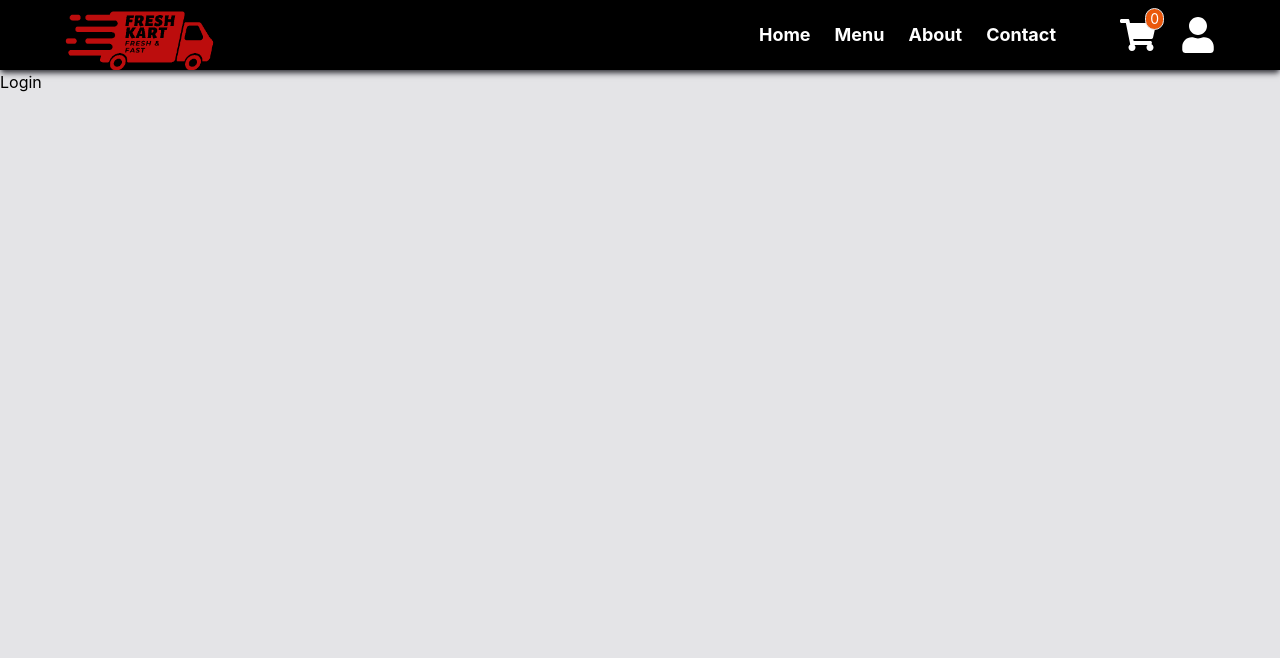
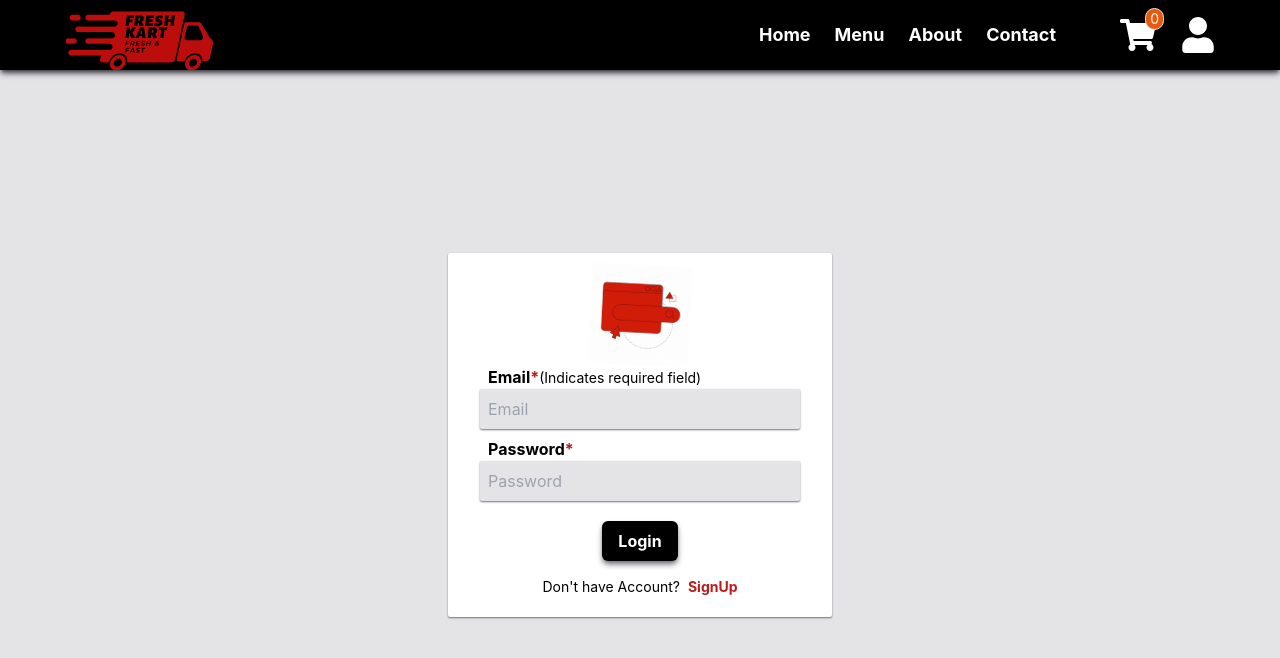
Before and after one commit to ShivamManiMaurya/FreshKart-Ecommerce-MERN-project-FrontEnd, a React (Create React App) app: page /login in a window 1280 px wide. Shown: the top 658 px of the page. Built offline with nearby package versions, Linux system fonts and the light colour scheme.

Commit message:
feat - signup and login logic done

```diff
--- a/src/pages/Login.js
+++ b/src/pages/Login.js
@@ -1,7 +1,102 @@
-import React from "react";
+import React, { useState } from "react";
+import loginGifAnimation from "../assets/images/logo/loginLogo.gif";
+import { Link } from "react-router-dom";
 
 function Login() {
-    return <div>Login</div>;
+    const [data, setData] = useState({
+        email: "",
+        password: "",
+    });
+    const [checkRequiredField, setCheckReqField] = useState(false);
+
+    const handleSubmit = (e) => {
+        e.preventDefault();
+        const { email, password } = data;
+        if (email && password) {
+            setCheckReqField(false);
+            console.log(data);
+            alert("success");
+        } else {
+            setCheckReqField(true);
+            // alert("Check Required * fields first");
+        }
+    };
+
+    const handleChange = (e) => {
+        const { name, value } = e.target;
+        setData((prev) => {
+            return {
+                ...prev,
+                [name]: value,
+            };
+        });
+    };
+
+    return (
+        <div className="flex h-full justify-center items-center">
+            <div className=" pt-3 w-full max-w-sm bg-white rounded-sm shadow-sm shadow-zinc-500">
+                <div className="w-[100px] pb-0 m-auto">
+                    <img
+                        src={loginGifAnimation}
+                        alt=""
+                        className=" animate-wiggle"
+                    />
+                </div>
+                <form action="" className=" mx-8 pb-4" onSubmit={handleSubmit}>
+                    <label htmlFor="email" className="pl-2 font-bold">
+                        Email<span className="text-red-700">*</span>
+                        <span className=" text-sm font-normal">
+                            (Indicates required field)
+                        </span>
+                    </label>
+                    <input
+                        type="email"
+                        id="email"
+                        name="email"
+                        placeholder="Email"
+                        className="w-full h-10 bg-zinc-200 rounded-sm px-2 shadow-sm shadow-zinc-500 mb-2"
+                        value={data.email}
+                        onChange={handleChange}
+                    />
+                    <label htmlFor="email" className="pl-2 font-bold">
+                        Password<span className="text-red-700">*</span>
+                    </label>
+                    <input
+                        type="password"
+                        id="password"
+                        name="password"
+                        placeholder="Password"
+                        className="w-full h-10 bg-zinc-200 rounded-sm px-2 shadow-sm shadow-zinc-500 mb-5"
+                        value={data.password}
+                        onChange={handleChange}
+                    />
+
+                    {checkRequiredField && (
+                        <p className="pb-2 flex items-center justify-center gap-1 text-xs">
+                            Please check the required
+                            <span className="text-red-700">*</span> fields first
+                        </p>
+                    )}
+                    <button
+                        type="submit"
+                        className="bg-black text-white py-2 px-4 rounded-md font-bold flex items-center justify-center m-auto
+            shadow-md shadow-zinc-500 hover:text-red-700 active:shadow-none"
+                    >
+                        Login
+                    </button>
+                </form>
+                <p className="flex items-center justify-center pb-5 text-sm">
+                    Don't have Account?{" "}
+                    <Link
+                        to={"/signup"}
+                        className="ml-2 text-red-700 hover:underline hover:text-red-700 active:no-underline font-bold"
+                    >
+                        SignUp
+                    </Link>
+                </p>
+            </div>
+        </div>
+    );
 }
 
 export default Login;
--- a/src/pages/Signup.js
+++ b/src/pages/Signup.js
@@ -1,8 +1,48 @@
-import React from "react";
+import React, { useState } from "react";
 import loginGifAnimation from "../assets/images/logo/loginLogo.gif";
-import { Link } from "react-router-dom";
+import { Link, useNavigate } from "react-router-dom";
 
 function Signup() {
+    const navigate = useNavigate();
+    const [data, setData] = useState({
+        firstName: "",
+        lastName: "",
+        email: "",
+        password: "",
+        confirmPassword: "",
+    });
+    const [checkRequiredField, setCheckReqField] = useState(false);
+    const [passwordMatch, setPassswordMatch] = useState(false);
+
+    const handleSubmit = (e) => {
+        e.preventDefault();
+        const { firstName, email, password, confirmPassword } = data;
+        if (firstName && email && password && confirmPassword) {
+            setCheckReqField(false);
+            if (password === confirmPassword) {
+                console.log(data);
+                alert("successfull");
+                navigate("/login");
+            } else {
+                setPassswordMatch(true);
+            }
+        } else {
+            setCheckReqField(true);
+            setPassswordMatch(false);
+            // alert("Check Required * fields first");
+        }
+    };
+
+    const handleChange = (e) => {
+        const { name, value } = e.target;
+        setData((prev) => {
+            return {
+                ...prev,
+                [name]: value,
+            };
+        });
+    };
+
     return (
         <div className="flex h-full justify-center items-center">
             <div className=" pt-3 w-full max-w-sm bg-white rounded-sm shadow-sm shadow-zinc-500">
@@ -13,9 +53,12 @@ function Signup() {
                         className=" animate-wiggle"
                     />
                 </div>
-                <form action="" className=" mx-8 pb-4">
+                <form action="" className=" mx-8 pb-4" onSubmit={handleSubmit}>
                     <label htmlFor="firstName" className="pl-2 font-bold">
-                        First Name
+                        First Name<span className="text-red-700">*</span>
+                        <span className=" text-sm font-normal">
+                            (Indicates required field)
+                        </span>
                     </label>
                     <input
                         type="text"
@@ -23,6 +66,8 @@ function Signup() {
                         name="firstName"
                         placeholder="First Name"
                         className="w-full h-10 bg-zinc-200 rounded-sm px-2 shadow-sm shadow-zinc-500 mb-2"
+                        value={data.firstName}
+                        onChange={handleChange}
                     />
                     <label htmlFor="lastName" className="pl-2 font-bold">
                         Last Name
@@ -33,9 +78,11 @@ function Signup() {
                         name="lastName"
                         placeholder="Last Name"
                         className="w-full h-10 bg-zinc-200 rounded-sm px-2 shadow-sm shadow-zinc-500 mb-2"
+                        value={data.lastName}
+                        onChange={handleChange}
                     />
                     <label htmlFor="email" className="pl-2 font-bold">
-                        Email
+                        Email<span className="text-red-700">*</span>
                     </label>
                     <input
                         type="email"
@@ -43,9 +90,11 @@ function Signup() {
                         name="email"
                         placeholder="Email"
                         className="w-full h-10 bg-zinc-200 rounded-sm px-2 shadow-sm shadow-zinc-500 mb-2"
+                        value={data.email}
+                        onChange={handleChange}
                     />
                     <label htmlFor="email" className="pl-2 font-bold">
-                        Password
+                        Password<span className="text-red-700">*</span>
                     </label>
                     <input
                         type="password"
@@ -53,27 +102,47 @@ function Signup() {
                         name="password"
                         placeholder="Password"
                         className="w-full h-10 bg-zinc-200 rounded-sm px-2 shadow-sm shadow-zinc-500 mb-2"
+                        value={data.password}
+                        onChange={handleChange}
                     />
                     <label htmlFor="email" className="pl-2 font-bold">
-                        Confirm Password
+                        Confirm Password<span className="text-red-700">*</span>
                     </label>
+
                     <input
                         type="password"
-                        id="confirmpassword"
-                        name="confirmpassword"
+                        id="confirmPassword"
+                        name="confirmPassword"
                         placeholder="Confirm Password"
                         className="w-full h-10 bg-zinc-200 rounded-sm px-2 shadow-sm shadow-zinc-500 mb-5"
+                        value={data.confirmPassword}
+                        onChange={handleChange}
                     />
+                    {checkRequiredField && (
+                        <p className="pb-2 flex items-center justify-center gap-1 text-xs">
+                            Please check the required
+                            <span className="text-red-700">*</span> fields first
+                        </p>
+                    )}
+                    {passwordMatch && (
+                        <p className="pb-2 flex items-center justify-center gap-1 text-xs text-red-700">
+                            Password and confirm password does not match
+                        </p>
+                    )}
                     <button
+                        type="submit"
                         className="bg-black text-white py-2 px-4 rounded-md font-bold flex items-center justify-center m-auto
                     shadow-md shadow-zinc-500 hover:text-red-700 active:shadow-none"
                     >
-                        Submit
+                        Sign Up
                     </button>
                 </form>
                 <p className="flex items-center justify-center pb-5 text-sm">
                     Already have Account?{" "}
-                    <Link className="ml-2 text-red-700 hover:underline hover:text-red-700 active:no-underline font-bold">
+                    <Link
+                        to={"/login"}
+                        className="ml-2 text-red-700 hover:underline hover:text-red-700 active:no-underline font-bold"
+                    >
                         Login
                     </Link>
                 </p>
```
